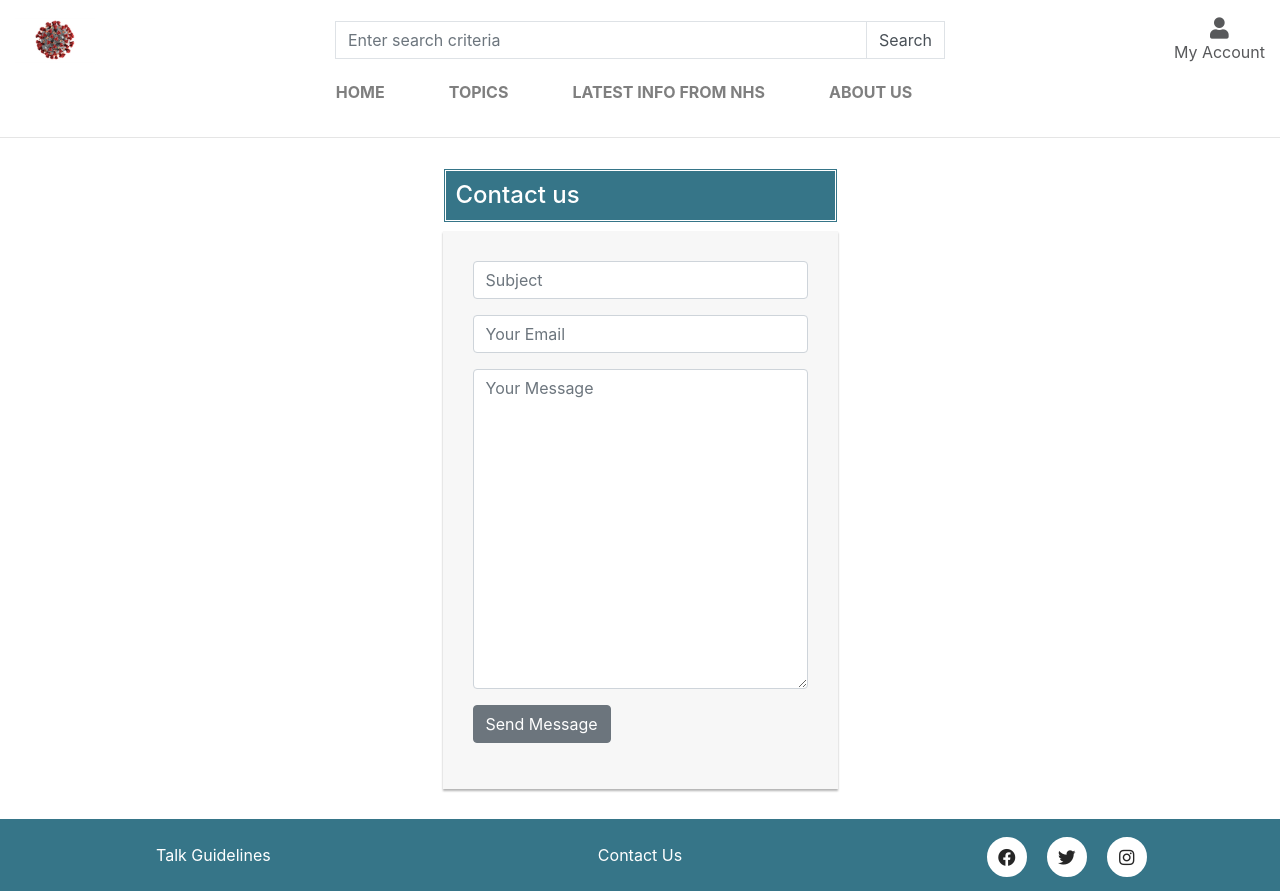
After one commit to ccarabine/coronavirusforum, a Django app: page /contactus/ in a window 1280 px wide. The commit adds this page. Run offline with Django 4.2, Linux system fonts and the light colour scheme; data that the repository does not hold is empty; some libraries are stand-ins or nearby versions.

Commit message:
Add report post link and contact form

```diff
--- a/forum/signals.py
+++ b/forum/signals.py
@@ -8,7 +8,7 @@ def createUser(sender, instance, created, **kwargs):
     if created:
         user1 = instance
         subject = 'Welcome to CoronaVirus Forum'
-        message = 'We are glad you are here!'
+        message = 'Thank you for joining the CoronaVirus Forum'
 
         send_mail(
             subject,
--- a/forum/urls.py
+++ b/forum/urls.py
@@ -12,5 +12,7 @@ urlpatterns = [
     path("topic/<int:pk>/comment/", views.AddCommentView.as_view(), name="addcomment"),
     path("email_success/", views.email_success, name="email_success"),
     path("vote/<int:pk>", views.VoteView, name="vote"),
+    path("contactus/<slug:slug>/", views.ContactUsReportView, name="contactus_report"),
+    path("contactus/", views.ContactUsView, name="contactus"),
 
 ]
--- a/forum/views.py
+++ b/forum/views.py
@@ -3,10 +3,14 @@ from django.views.generic import DeleteView, CreateView
 from django.template.defaultfilters import slugify
 from django.shortcuts import render, get_object_or_404, reverse, redirect
 from django.contrib.messages.views import SuccessMessageMixin
+from django.contrib.auth.decorators import login_required
 from django.core.paginator import Paginator
+from django.core.mail import send_mail
+
 from django.urls import reverse_lazy
 from django.http import HttpResponse, HttpResponseRedirect
 from django.db.models import F, Q
+
 from .models import Post, Topic, Comment, Vote
 from .forms import PostForm, CommentForm
 
@@ -210,3 +214,40 @@ def VoteView(request, pk):
     # Return updated votes
     update.refresh_from_db()
     return HttpResponseRedirect(reverse('postdetail', args=[str(pk)]))
+
+@login_required
+def ContactUsReportView(request, slug):
+    email = request.user.email
+    username = request.user.username
+
+    if request.method == "POST":
+        message_subject_a = request.POST['message-subject-display']
+        message_email = request.POST['message-email']
+        message_body = request.POST['message']
+        send_mail(
+			message_subject_a,
+			message_body,
+			message_email,
+			['projectckcabs@gmail.com'],
+			)
+        return render(request, 'contactus.html',{'username':username})
+    else:
+        return render(request, 'contactus.html',
+                      {'slug': slug, 'email': email})
+
+def ContactUsView(request):
+
+    if request.method == "POST":
+        message_subject = request.POST['message-subject']
+        message_body = request.POST['message']
+        message_email = request.POST['message-email']
+
+        send_mail(
+			message_subject,
+			message_body,
+			message_email,
+			['projectckcabs@gmail.com'],
+			)
+        return render(request, 'contactus.html', {'message_name': message_name})
+    else:
+        return render(request, 'contactus.html', {})
--- /dev/null
+++ b/templates/contactus.html
@@ -0,0 +1,50 @@
+{% extends "base.html" %}
+{% load static %}
+
+{% block content %}
+<div>
+
+</div>
+
+<div class="container login-form">
+    <h4 class="header-style bg-color-primary txt-color"> Contact us</h4>
+    <div class="form-border">
+        {% if username %}
+            <center>
+            <h2>Thanks {{ username }}</h2>
+            <p>We received your email and will respond shortly...</p>
+            </center>
+            <br/><br/><br/>
+        {% else %}
+            <form class="mb2"  method="post">
+                {% csrf_token %}
+                <div class="row">
+
+                        {% if slug %}
+                        <p class="col-lg-12">
+                            <input type="text" name="message-subject-display" value="Report post: {{ slug }}" class="form-control mb-30" placeholder="Subject">
+                        </p>
+                        {% else %}
+                            <p class="col-lg-12">
+                                <input type="text" name="message-subject" class="form-control mb-30" placeholder="Subject">
+                            </p>
+                        {% endif %}
+                        <p class="col-lg-12">
+                            <input type="email" name="message-email" value="{{email}}" class="form-control mb-30" placeholder="Your Email">
+                        </p>
+
+                        <p class="col-12">
+                            <textarea name="message" style="height:20em" class="form-control pb-5" placeholder="Your Message"></textarea>
+                        </p>
+                        <p class="col-12">
+                            <button type="submit" class="btn btn-secondary">Send Message</button>
+                        </p>
+
+                </div>
+            </form>
+        {% endif %}
+
+    </div>
+</div>
+
+{%endblock%}
--- a/templates/postdetail.html
+++ b/templates/postdetail.html
@@ -56,7 +56,9 @@
                 <span><a href="{% url 'account_login' %}">Sign In to vote</a></span>
             {% endif %}
             </h6>
-
+            {% if user.is_authenticated %}
+                <a href="{% url 'contactus_report' post.slug %}" >Report post</a>
+            {% endif %}
             {% if post.post_image %}
             <a href="{% url 'postdetail' post.id %}">
                 <img src="{{ post.post_image.url }}" class="card-img-top" alt="{{ post.name }}">
```
